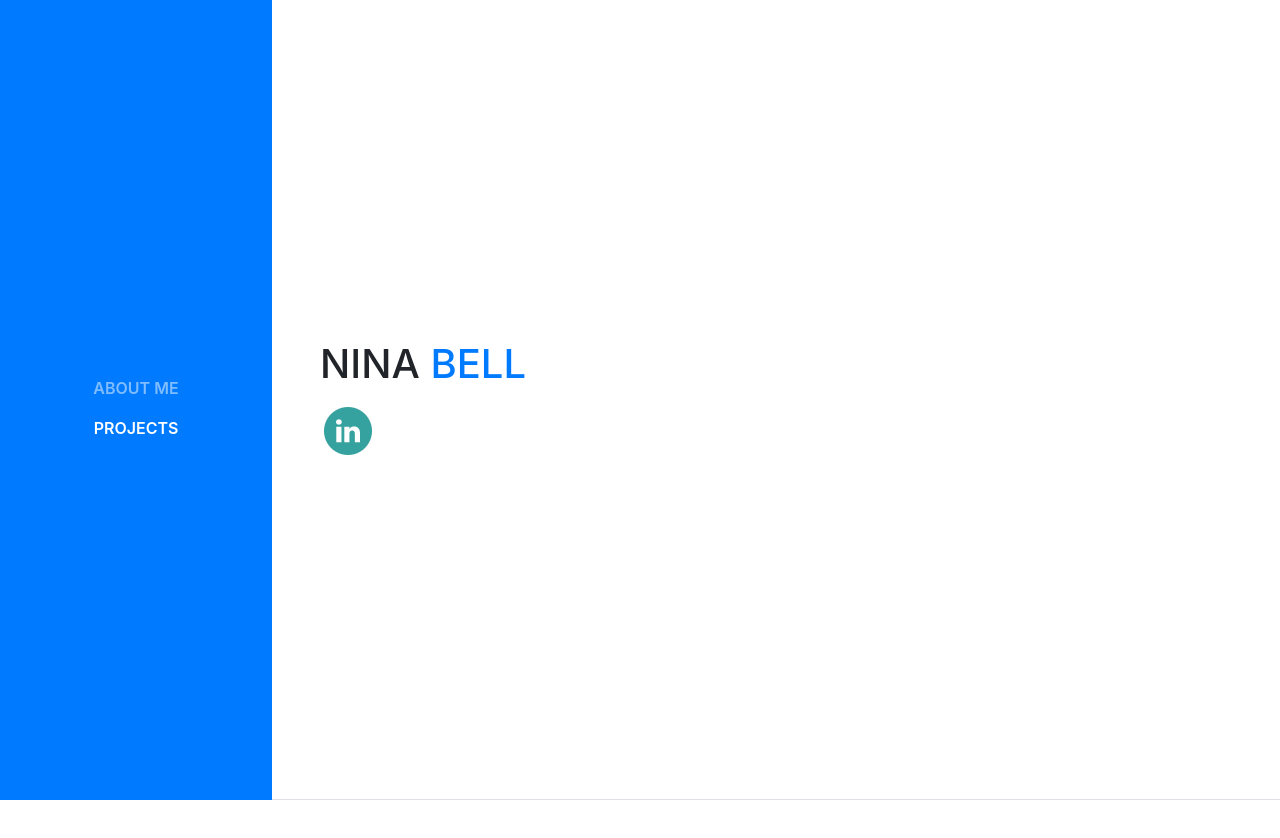
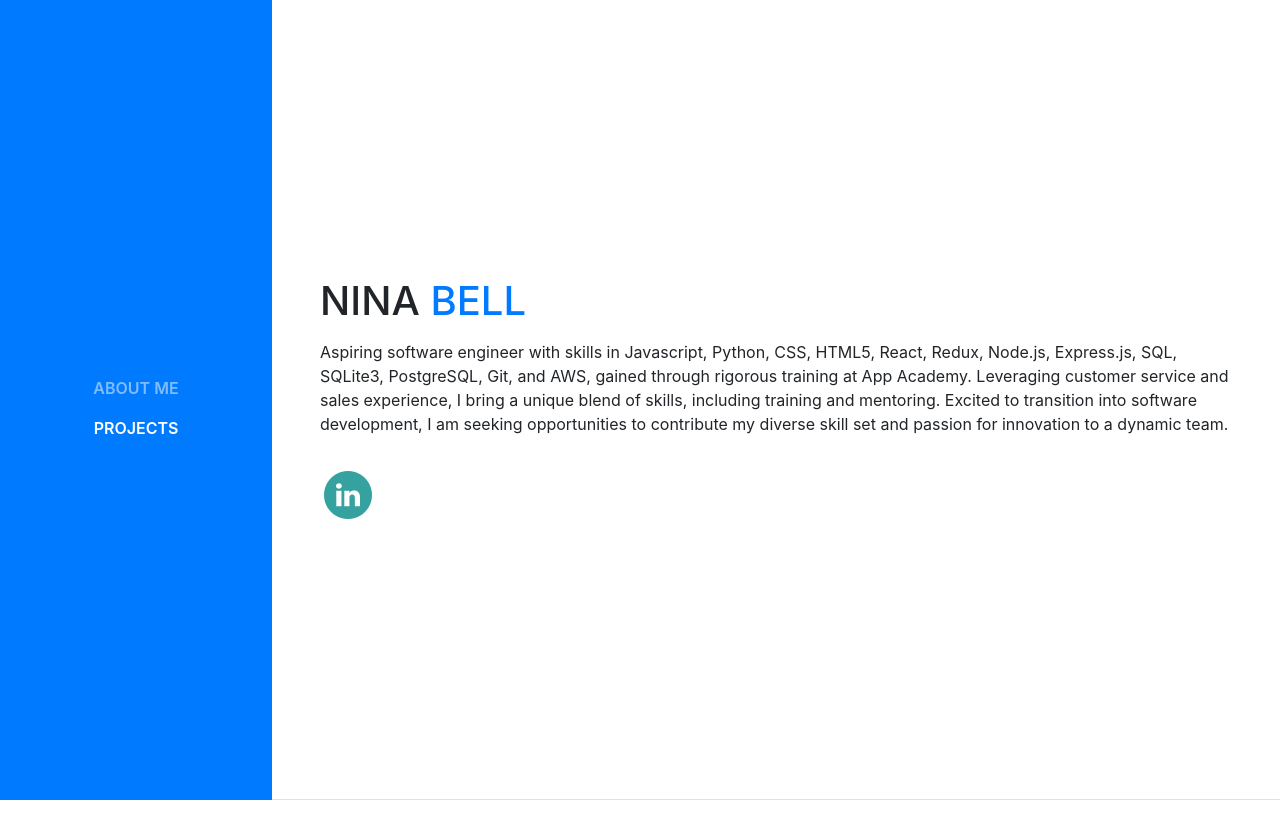
Before and after one commit to Lillith13/TakeMyCard, a website with bundled scripts: page index.html in a window 1280 px wide. Shown: the top 838 px of the page. Built offline with nearby package versions, Linux system fonts and the light colour scheme; a web font is replaced by a local one.

Commit message:
some styling and content updates

```diff
--- a/index.html
+++ b/index.html
@@ -83,7 +83,11 @@
             <span class="text-primary">Bell</span>
           </h1>
 
-
+          <p>
+            Aspiring software engineer with skills in Javascript, Python, CSS, HTML5, React, Redux, Node.js, Express.js, SQL, SQLite3, PostgreSQL, Git, and AWS, gained through rigorous training at App Academy.
+            Leveraging customer service and sales experience, I bring a unique blend of skills, including training and mentoring. Excited to transition into software development, I am seeking opportunities to contribute
+            my diverse skill set and passion for innovation to a dynamic team.
+          </p>
 
           <ul class="list-inline list-social-icons mb-0">
             <li class="list-inline-item">
```
